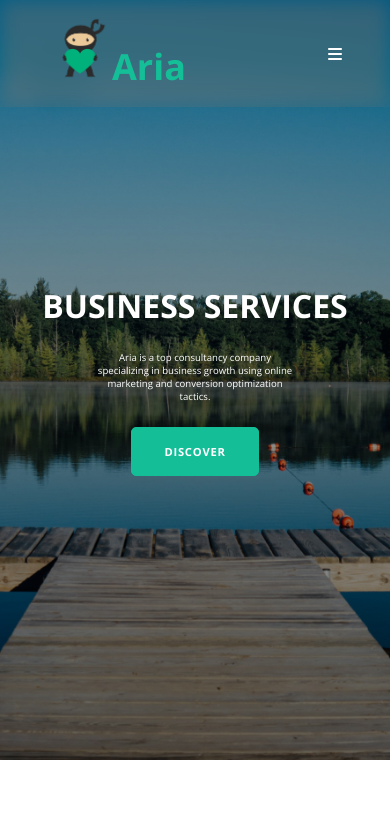
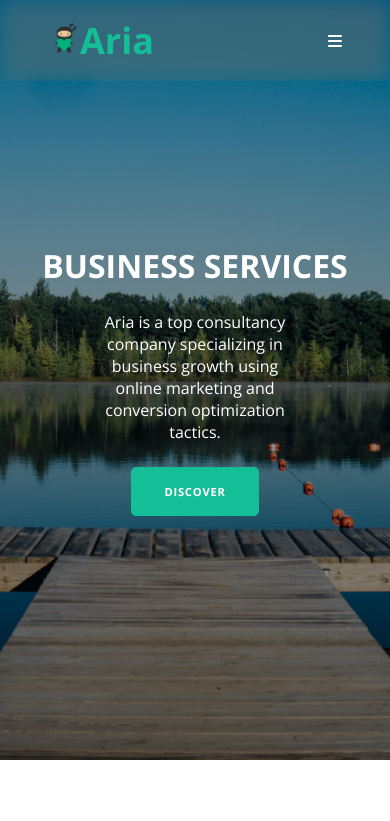
Before and after one commit to praveen00219/CSS_by_Geekster, a plain HTML site: page Projests/Landing-page-HTML-CSS/index.html in a window 390 px wide. Shown: the top 821 px of the page. Drawn offline with nearby package versions, Linux system fonts and the light colour scheme.

Commit message:
modified in landing-page project's css file

```diff
--- a/Projests/Landing-page-HTML-CSS/styles.css
+++ b/Projests/Landing-page-HTML-CSS/styles.css
@@ -1172,12 +1172,16 @@ footer .copyright {
 }
 
 @media screen and (max-width: 500px) {
+  nav img {
+    height: 2rem;
+  }
+
   .home h1 {
     font-size: 2rem;
   }
 
   .home p {
-    font-size: 0.6rem;
+    font-size: 1rem;
     width: 50%;
   }
 
```
